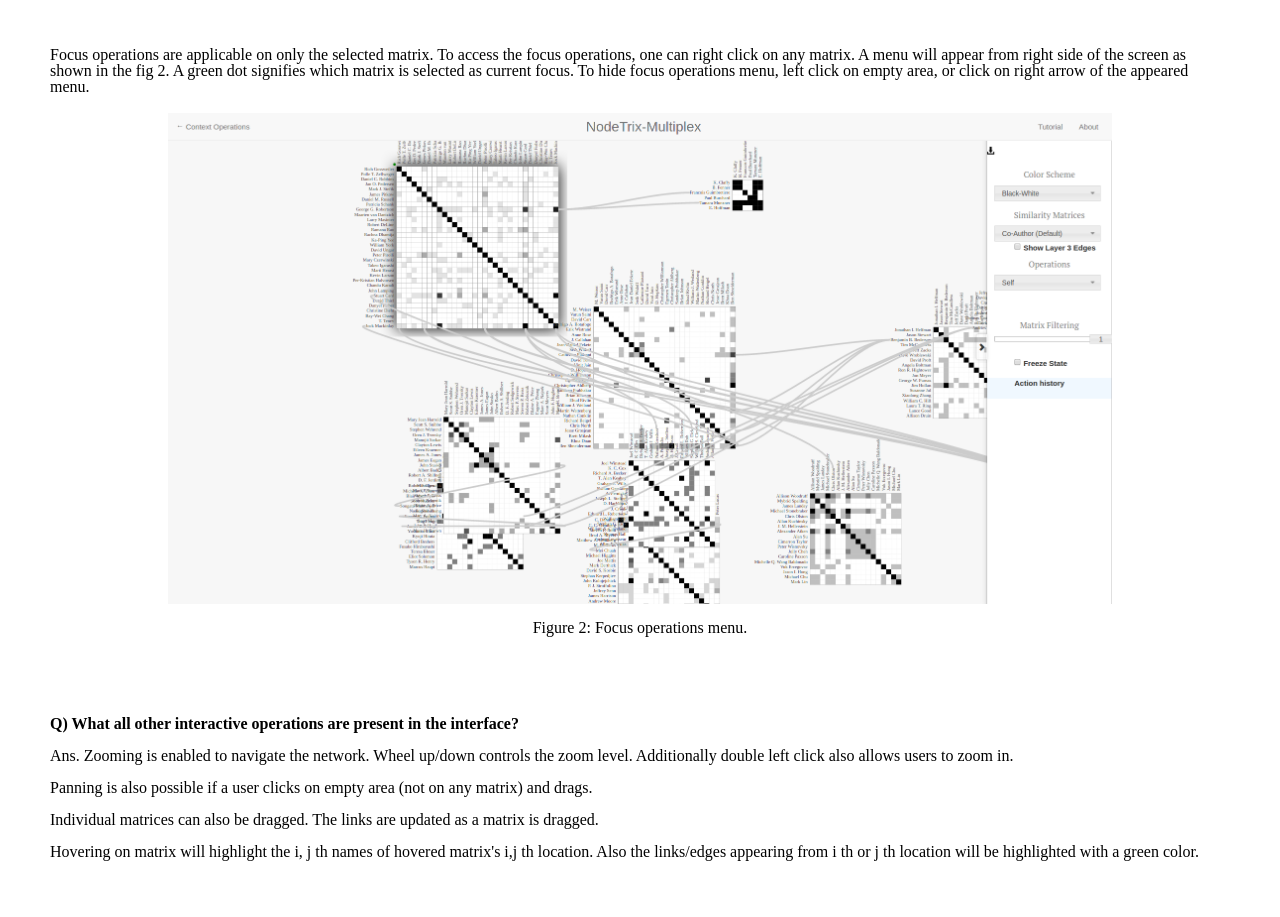
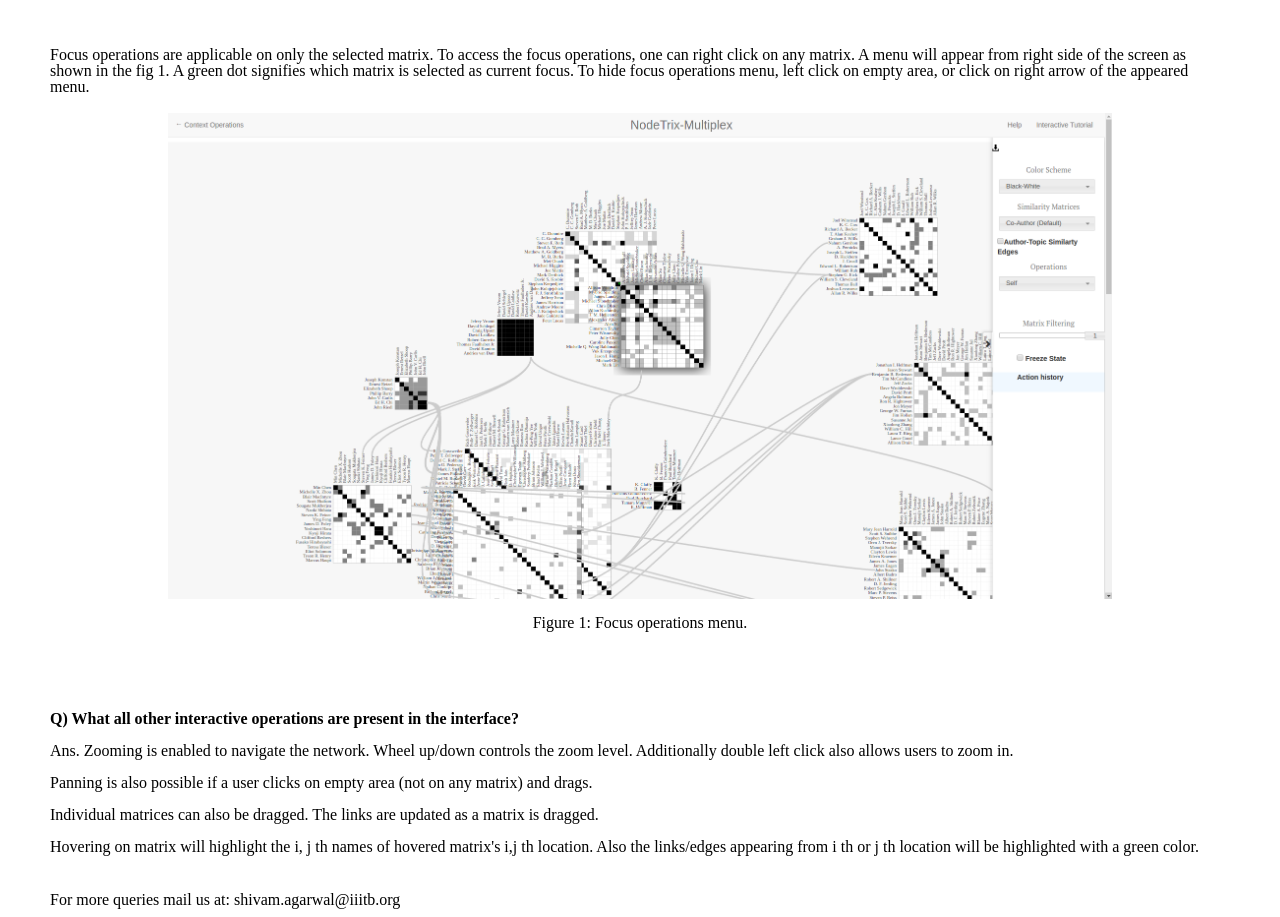
Before and after one commit to shivam-agarwal/NTCH, a Flask app: page /help in a window 1280 px wide. Shown: the part 829-1746 px from the top of the page. Before the commit the page ends 1690 px from the top, so only its background shows below. Run offline with Flask 2, Linux system fonts and the light colour scheme; parts of the project's set-up code (start-up, migrations or seed data) failed here and were passed over.

Commit message:
Changing help page image

```diff
--- a/templates/tutorial.html
+++ b/templates/tutorial.html
@@ -69,7 +69,7 @@ menu, click on the “Context Operations” button again. Watch the following vi
 <p align="left" style="margin-bottom: 0cm; line-height: 100%">Focus
 operations are applicable on only the selected matrix. To access the
 focus operations, one can right click on any matrix. A menu will
-appear from right side of the screen as shown in the fig 2. A green
+appear from right side of the screen as shown in the fig 1. A green
 dot signifies which matrix is selected as current focus. To hide
 focus operations menu, left click on empty area, or click on right
 arrow of the appeared menu.</p>
@@ -78,7 +78,7 @@ arrow of the appeared menu.</p>
 <img src="static/focus.png" width="80%"  />
 </div>
 <p align="center" style="margin-bottom: 0cm; line-height: 100%"><font>Figure
-2: Focus operations menu.</font></p>
+1: Focus operations menu.</font></p>
 <p align="left" style="margin-bottom: 0cm; line-height: 100%"><br/>
 
 </p>
@@ -112,5 +112,6 @@ location. Also the links/edges appearing from i th or j th  location
 will be highlighted with a green color.</p>
 <br/>
 <br/>
+For more queries mail us at: shivam.agarwal@iiitb.org
 </body>
 </html>
```
Also changed, not shown: static/context.png (deleted), static/focus.png.
